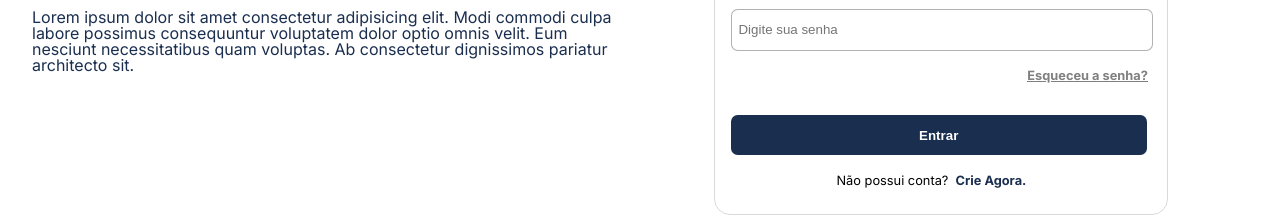
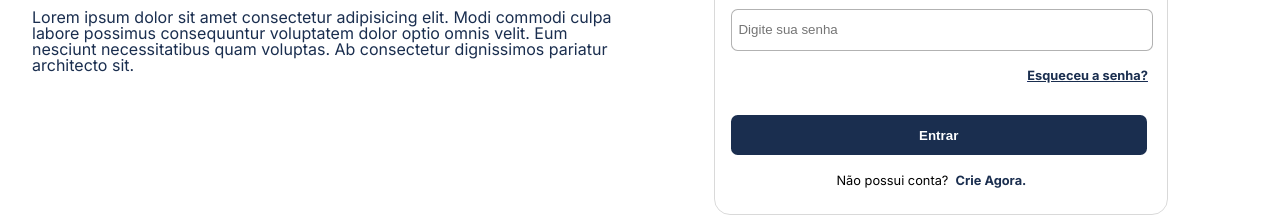
Before and after one commit to nettojulio/gestao_academica_front, a Next.js app: page / in a window 1280 px wide. Shown: the part 356-572 px from the top of the page. Built offline with nearby package versions, Linux system fonts and the light colour scheme.

Commit message:
style: colocando variaveis globais

```diff
--- a/src/app/globals.css
+++ b/src/app/globals.css
@@ -1,8 +1,8 @@
 @import url('https://fonts.googleapis.com/css2?family=Roboto+Slab:wght@100..900&display=swap');
+
 
 body{
   background-color: #FFFFFF;
-
 	font-family: "Roboto Slab", serif;
   font-optical-sizing: auto;
   font-weight: 800;
@@ -14,10 +14,12 @@ body{
 
 
 :root {
-
+  --navy-blue: #1A2E4F;
+  --green-button: #17610A;
+  --gray-button: #6D6D6D;
+  --red: #A81111;
   --orange: 217, 126, 8;
   --white: 244, 237, 232;
-  --gray: 153, 149, 145;
   --gray-hard: 102, 99, 96;
   --shape: 62, 59, 71;
   --black-medium: 42, 40, 50, 1;
@@ -25,8 +27,6 @@ body{
   --gray: 153, 149, 145;
   --input: 35, 33, 41;
   --input-form: 40, 38, 47;
-
-
 }
 
 
--- a/src/components/Login/login.module.scss
+++ b/src/components/Login/login.module.scss
@@ -111,7 +111,7 @@
       font-weight: bold;
       margin: 1em 1.5em 2em 0em;
       text-decoration: underline;  // Adiciona o sublinhado para "Esqueceu a senha?"
-      color: gray;  // Define a cor cinza para "Esqueceu a senha?"
+      color: var(--navy-blue);  // Define a cor cinza para "Esqueceu a senha?"
     }
 
     &_button {
```
Also changed, not shown: src/components/Footer/logo_ufape.svg (deleted).
